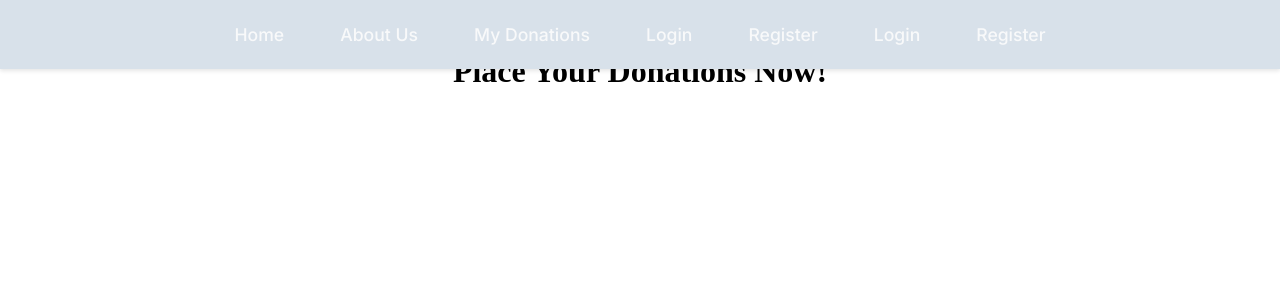
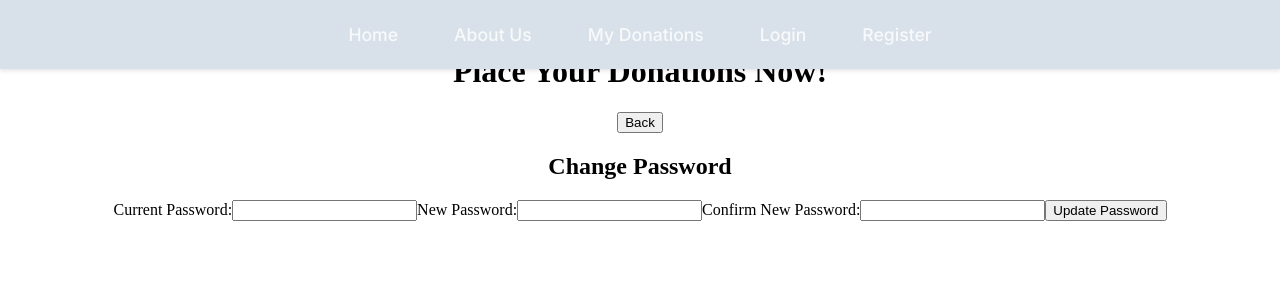
Before and after one commit to Malak1805/Ajr-frontend, a React (Vite) app: page /account/password in a window 1280 px wide. Shown: the top 300 px of the page. Built offline with nearby package versions, Linux system fonts and the light colour scheme; no server answers.

Commit message:
added setting page + update password form

```diff
--- a/src/App.jsx
+++ b/src/App.jsx
@@ -11,6 +11,8 @@ import EditPost from './components/EditPost'
 import Donation from './components/Donation'
 import Account from './pages/Account'
 import EditAccount from './pages/EditAccount'
+import Settings from './pages/Settings'
+import UpdatePassword from './pages/UpdatePassword'
 import { useState } from 'react'
 import DonationList from './components/DonationList'
 import Client from '../services/Api'
@@ -68,6 +70,8 @@ const [postsUpdated, setPostsUpdated] = useState(false)
           <Route path="/posts/:postId/donations" element={<Donation />} />
           <Route path="/account" element={<Account  />} />
           <Route path="/account/edit" element={<EditAccount />} />
+          <Route path="/account/settings" element={<Settings />} />
+          <Route path="/account/password" element={<UpdatePassword />} />
           <Route path="/auth/register" element={<RegisterForm />} />
           <Route path="/auth/login" element={<LoginForm />} />
         </Routes>
--- a/src/components/NavBar.jsx
+++ b/src/components/NavBar.jsx
@@ -21,8 +21,6 @@ return(
             <Link to='/auth/register' className="nav-link">Register</Link>
           </>
         )}
-<Link to='/auth/login' className="nav-link">Login</Link>
-<Link to='/auth/register' className="nav-link">Register</Link>
 </nav>
   </>
 )
--- a/src/pages/Account.jsx
+++ b/src/pages/Account.jsx
@@ -18,11 +18,7 @@ const navigate = useNavigate()
   }
 
 
-  const handleLogOut = () => {
-    setUser(null)
-    localStorage.clear()
-    navigate('/auth/login')
-  }
+
   return (
     <div className="account-container">
       <div className="settings-btn">
@@ -56,10 +52,7 @@ const navigate = useNavigate()
         <input type="text" value={user.phone_number} readOnly />
       </label>
 
-      <Link to={'/account/password'}>
-        <button>Change password</button>
-      </Link>
-      <button onClick={handleLogOut}>Log out</button>
+
 
       <div className="edit-btn">
         <button onClick={() => handleEditToggle()}>Edit Profile</button>
--- a/src/pages/Settings.jsx
+++ b/src/pages/Settings.jsx
@@ -1,8 +1,45 @@
+import { Link } from 'react-router-dom'
+import { useNavigate } from 'react-router-dom'
+import { useContext } from 'react'
+import { UserContext } from '../Context/UserContext'
+// import '../styleSheets/Settings.css'
+
 const Settings = () => {
+  const navigate = useNavigate()
+  const { setUser } = useContext(UserContext)
+
+
+  const handleLogOut = () => {
+        setUser(null)
+        localStorage.clear()
+        navigate('/auth/login')
+    }
+
 return(
   <>
+  <div className="back-btn">
+        <button onClick={() => navigate(-1)}>back</button>
+      </div>
+      <h1 className='settings-heading'>Settings</h1>
 
+      <div className="settings-section">
+        <h2>Account Options</h2>
+        <div className="settings-options">
+          <Link to="/account">
+            <button className="settings-button">Account Info</button>
+          </Link>
+
+          <Link to="/account/password">
+            <button className="settings-button">Change Password</button>
+          </Link>
+          <button onClick={handleLogOut} className="settings-button">
+            Log Out
+          </button>
+        </div>
+      </div>
   </>
 )
 
 }
+
+export default Settings
--- a/src/pages/UpdatePassword.jsx
+++ b/src/pages/UpdatePassword.jsx
@@ -1,10 +1,118 @@
+import { useState, useContext } from 'react'
+import { useNavigate } from 'react-router-dom'
+import { UserContext } from '../Context/UserContext'
+import Client from '../../services/Api'
+
 const UpdatePassword = () => {
-return(
-<>
+  const navigate = useNavigate()
+  const { user } = useContext(UserContext)
 
-</>
-)
+  const [formValues, setFormValues] = useState({
+    old_password: '',
+    new_password: '',
+    confirm_new_password: ''
+  })
+  const [errorMessage, setErrorMessage] = useState('')
+  const [successMessage, setSuccessMessage] = useState('')
 
+  const handleChange = (e) => {
+    setFormValues({ ...formValues, [e.target.name]: e.target.value })
+    setErrorMessage('')
+    setSuccessMessage('')
+  }
+
+  const handleSubmit = async (e) => {
+    e.preventDefault()
+    if (formValues.new_password !== formValues.confirm_new_password) {
+      setErrorMessage('New passwords do not match.')
+      return;
+    }
+
+
+    if (formValues.new_password.length < 8) {
+      setErrorMessage('New password must be at least 8 characters long.')
+      return
+    }
+
+    try {
+      const payload = {
+        old_password: formValues.old_password,
+        new_password: formValues.new_password
+      }
+
+
+      await Client.put(`/auth/password`, payload)
+
+      setSuccessMessage('Password updated successfully!')
+      setErrorMessage('')
+
+      setFormValues({
+        old_password: '',
+        new_password: '',
+        confirm_new_password: ''
+      })
+
+
+      setTimeout(() => {
+        navigate('/account')
+      }, 2000)
+
+    } catch (error) {
+      console.error('Password update failed:', error)
+      const msg = error.response?.data?.msg || 'Failed to update password. Please check your old password.'
+      setErrorMessage(msg)
+      setSuccessMessage('')
+    }
+  }
+
+  return (
+    <div className="update-password-container">
+      <div className="back-btn">
+        <button onClick={() => navigate(-1)}>Back</button>
+      </div>
+      <h2>Change Password</h2>
+      <form onSubmit={handleSubmit}>
+        <label>
+          <span>Current Password:</span>
+          <input
+            type="password"
+            name="old_password"
+            value={formValues.old_password}
+            onChange={handleChange}
+            required
+          />
+        </label>
+
+        <label>
+          <span>New Password:</span>
+          <input
+            type="password"
+            name="new_password"
+            value={formValues.new_password}
+            onChange={handleChange}
+            required
+          />
+        </label>
+
+        <label>
+          <span>Confirm New Password:</span>
+          <input
+            type="password"
+            name="confirm_new_password"
+            value={formValues.confirm_new_password}
+            onChange={handleChange}
+            required
+            autoComplete="new-password"
+          />
+        </label>
+
+        {errorMessage && <p className="error-message">{errorMessage}</p>}
+        {successMessage && <p className="success-message">{successMessage}</p>}
+
+        <button type="submit">Update Password</button>
+      </form>
+    </div>
+  )
 }
 
 export default UpdatePassword
```
